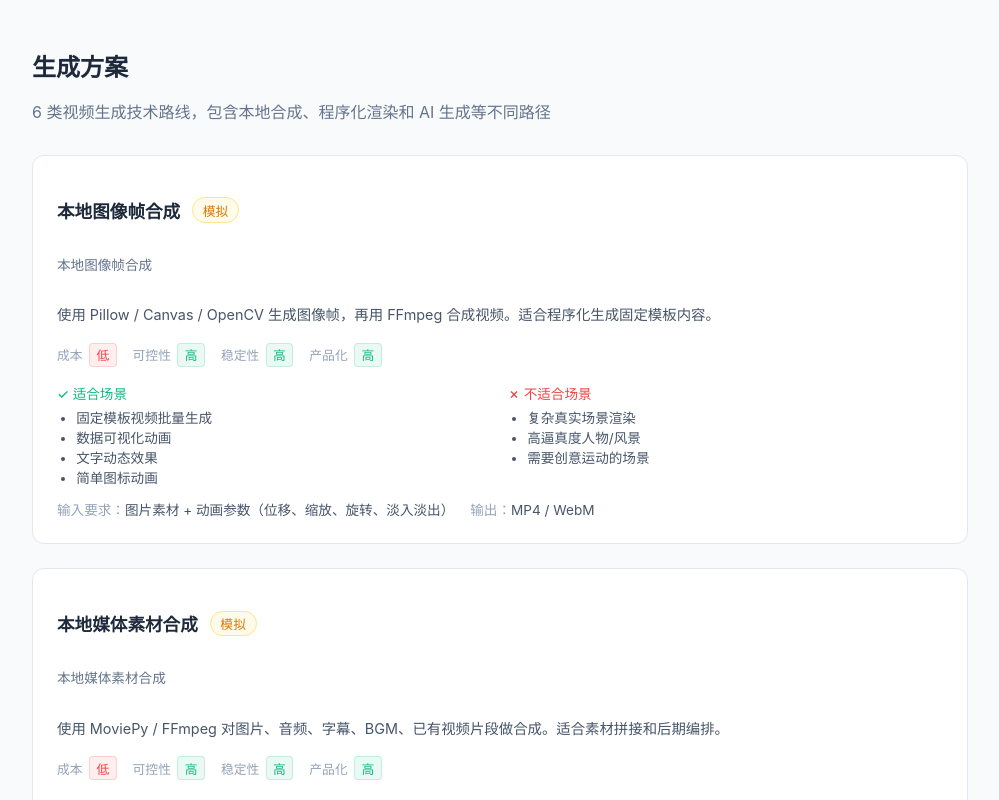
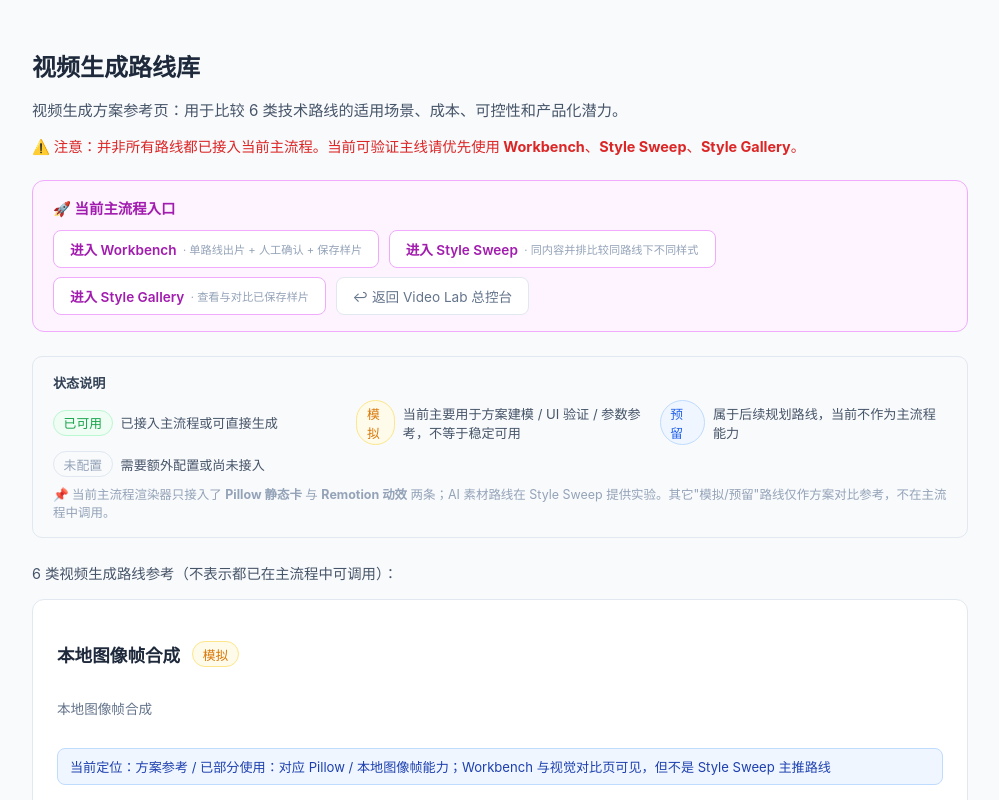
Before and after one commit to yydshly/share-get-video, a React (Vite) app in the folder frontend/: page /video-lab/methods in a window 1280 px wide. Shown: the top 800 px of the page, without its empty margins (140-1139 px from the left). Built offline with nearby package versions, Linux system fonts and the light colour scheme; no server answers.

Commit message:
chore: clarify video methods positioning v0.8.5

```diff
--- a/frontend/src/video-lab/pages/VideoMethodsPage.tsx
+++ b/frontend/src/video-lab/pages/VideoMethodsPage.tsx
@@ -1,5 +1,8 @@
-// Video Methods Page - 生成方案页
+// Video Methods Page - 视频生成方案参考页
+// V0.8.5: 明确这是「方案参考页 / 路线库」，不是当前生成主入口
+// V0.8.5: 增加主流程快捷入口 + 状态说明 + 每类路线的"当前定位"
 
+import { Link } from "react-router-dom";
 import { SEED_VIDEO_METHODS, METHOD_CATEGORY_LABELS } from "../seedData";
 
 const STATUS_COLORS: Record<string, { bg: string; text: string; border: string }> = {
@@ -23,6 +26,13 @@ const LEVEL_LABELS: Record<string, string> = {
   very_high: "极高",
 };
 
+const STATUS_LABELS: Record<string, string> = {
+  available: "已可用",
+  mock: "模拟",
+  reserved: "预留",
+  not_configured: "未配置",
+};
+
 function LevelBadge({ level }: { level: string }) {
   const color = LEVEL_COLORS[level] ?? "#64748b";
   const label = LEVEL_LABELS[level] ?? level;
@@ -44,12 +54,7 @@ function LevelBadge({ level }: { level: string }) {
 
 function StatusBadge({ status }: { status: string }) {
   const colors = STATUS_COLORS[status] ?? STATUS_COLORS.not_configured;
-  const labels: Record<string, string> = {
-    available: "已可用",
-    mock: "模拟",
-    reserved: "预留",
-    not_configured: "未配置",
-  };
+  const label = STATUS_LABELS[status] ?? status;
   return (
     <span
       style={{
@@ -61,25 +66,159 @@ function StatusBadge({ status }: { status: string }) {
         fontSize: "0.8rem",
       }}
     >
-      {labels[status] ?? status}
+      {label}
     </span>
   );
 }
 
+// V0.8.5: 每类路线在"当前主流程"中的实际定位。
+// 规则：不夸大、明确区分"主流程可验证 / 部分验证 / 方案参考 / 后续预留"。
+function getMethodRuntimePosition(id: string, status: string): string {
+  if (id === "method_template_programmatic_render") {
+    return "主流程重点验证：对应 Remotion 动态模板路线，是 Style Sweep 当前主推路线";
+  }
+  if (id === "method_local_frame_compose") {
+    return "方案参考 / 已部分使用：对应 Pillow / 本地图像帧能力；Workbench 与视觉对比页可见，但不是 Style Sweep 主推路线";
+  }
+  if (id === "method_ai_asset_then_compose") {
+    return "部分验证：AI 素材路线已在 Style Sweep 提供实验，但仍非 Workbench 默认可用路线（preview_only）";
+  }
+  if (id === "method_ai_video_direct") {
+    return "后续预留：当前未接入主流程；如需生成需额外接入文生视频模型";
+  }
+  if (id === "method_hybrid_pipeline") {
+    return "后续预留：当前未接入主流程；规划中的多模态自动编排能力";
+  }
+  if (id === "method_local_media_compose") {
+    return "方案参考：用于说明 MoviePy / FFmpeg 素材拼接方向；当前未被主流程直接选用";
+  }
+  if (status === "reserved") return "后续预留：当前不作为主流程生成能力";
+  if (status === "mock") return "方案参考：用于技术路线建模，不代表稳定生产能力";
+  return "未配置或待接入";
+}
+
+// V0.8.5: 主流程快捷入口
+const MAIN_FLOW_LINKS = [
+  { to: "/video-lab/workbench", label: "进入 Workbench", desc: "单路线出片 + 人工确认 + 保存样片" },
+  { to: "/video-lab/style-sweep", label: "进入 Style Sweep", desc: "同内容并排比较同路线下不同样式" },
+  { to: "/video-lab/style-gallery", label: "进入 Style Gallery", desc: "查看与对比已保存样片" },
+];
+
+// V0.8.5: 状态说明（用同一文案风格放在页面顶部）
+const STATUS_LEGEND: { status: string; desc: string }[] = [
+  { status: "available", desc: "已接入主流程或可直接生成" },
+  { status: "mock", desc: "当前主要用于方案建模 / UI 验证 / 参数参考，不等于稳定可用" },
+  { status: "reserved", desc: "属于后续规划路线，当前不作为主流程能力" },
+  { status: "not_configured", desc: "需要额外配置或尚未接入" },
+];
+
 export default function VideoMethodsPage() {
   return (
     <div style={{ padding: "2rem", maxWidth: "1000px", margin: "0 auto" }}>
-      <div style={{ marginBottom: "2rem" }}>
+      {/* 顶部定位（V0.8.5） */}
+      <div style={{ marginBottom: "1.5rem" }}>
         <h1 style={{ fontSize: "1.5rem", fontWeight: 700, marginBottom: "0.5rem" }}>
-          生成方案
+          视频生成路线库
         </h1>
-        <p style={{ color: "#64748b" }}>
-          6 类视频生成技术路线，包含本地合成、程序化渲染和 AI 生成等不同路径
+        <p style={{ color: "#475569", fontSize: "0.95rem", marginBottom: "0.75rem" }}>
+          视频生成方案参考页：用于比较 6 类技术路线的适用场景、成本、可控性和产品化潜力。
+        </p>
+        <p style={{ color: "#dc2626", fontSize: "0.9rem", fontWeight: 500 }}>
+          ⚠️ 注意：并非所有路线都已接入当前主流程。当前可验证主线请优先使用
+          <strong> Workbench</strong>、<strong>Style Sweep</strong>、<strong>Style Gallery</strong>。
         </p>
       </div>
 
+      {/* V0.8.5: 主流程快捷入口 */}
+      <div
+        style={{
+          background: "#fdf4ff",
+          border: "1px solid #f0abfc",
+          borderRadius: 12,
+          padding: "1rem 1.25rem",
+          marginBottom: "1.5rem",
+        }}
+      >
+        <div style={{ fontWeight: 600, marginBottom: "0.75rem", color: "#a21caf", fontSize: "0.9rem" }}>
+          🚀 当前主流程入口
+        </div>
+        <div style={{ display: "flex", flexWrap: "wrap", gap: "0.6rem" }}>
+          {MAIN_FLOW_LINKS.map((l) => (
+            <Link
+              key={l.to}
+              to={l.to}
+              title={l.desc}
+              style={{
+                display: "inline-flex",
+                alignItems: "center",
+                gap: "0.4rem",
+                padding: "0.5rem 1rem",
+                borderRadius: 8,
+                fontSize: "0.85rem",
+                fontWeight: 600,
+                background: "white",
+                color: "#a21caf",
+                border: "1px solid #f0abfc",
+                textDecoration: "none",
+              }}
+            >
+              {l.label}
+              <span style={{ fontSize: "0.7rem", color: "#94a3b8", fontWeight: 400 }}>· {l.desc}</span>
+            </Link>
+          ))}
+          <Link
+            to="/video-lab"
+            style={{
+              display: "inline-flex",
+              alignItems: "center",
+              padding: "0.5rem 1rem",
+              borderRadius: 8,
+              fontSize: "0.85rem",
+              background: "white",
+              color: "#64748b",
+              border: "1px solid #e2e8f0",
+              textDecoration: "none",
+            }}
+          >
+            ↩ 返回 Video Lab 总控台
+          </Link>
+        </div>
+      </div>
+
+      {/* V0.8.5: 状态说明 */}
+      <div
+        style={{
+          background: "#f8fafc",
+          border: "1px solid #e2e8f0",
+          borderRadius: 10,
+          padding: "1rem 1.25rem",
+          marginBottom: "1.5rem",
+          fontSize: "0.82rem",
+          color: "#475569",
+        }}
+      >
+        <div style={{ fontWeight: 600, marginBottom: "0.5rem", color: "#334155" }}>状态说明</div>
+        <div style={{ display: "grid", gridTemplateColumns: "repeat(auto-fit, minmax(220px, 1fr))", gap: "0.4rem 1rem" }}>
+          {STATUS_LEGEND.map((row) => (
+            <div key={row.status} style={{ display: "flex", alignItems: "center", gap: "0.5rem" }}>
+              <StatusBadge status={row.status} />
+              <span>{row.desc}</span>
+            </div>
+          ))}
+        </div>
+        <div style={{ marginTop: "0.5rem", color: "#94a3b8", fontSize: "0.78rem" }}>
+          📌 当前主流程渲染器只接入了 <strong>Pillow 静态卡</strong> 与 <strong>Remotion 动效</strong> 两条；AI 素材路线在 Style Sweep 提供实验。其它"模拟/预留"路线仅作方案对比参考，不在主流程中调用。
+        </div>
+      </div>
+
+      {/* 路线卡片列表（V0.8.5: 标题软化 + 每张卡片加"当前定位"） */}
+      <div style={{ marginBottom: "1rem", fontSize: "0.9rem", color: "#475569" }}>
+        6 类视频生成路线参考（不表示都已在主流程中可调用）：
+      </div>
       <div style={{ display: "flex", flexDirection: "column", gap: "1.5rem" }}>
-        {SEED_VIDEO_METHODS.map((method) => (
+        {SEED_VIDEO_METHODS.map((method) => {
+          const position = getMethodRuntimePosition(method.id, method.implementationStatus);
+          return (
             <div
               key={method.id}
               style={{
@@ -100,6 +239,21 @@ export default function VideoMethodsPage() {
                     {METHOD_CATEGORY_LABELS[method.category] ?? method.category}
                   </p>
                 </div>
+              </div>
+
+              {/* V0.8.5: 当前定位（在 description 之上提示，避免误导） */}
+              <div
+                style={{
+                  background: "#eff6ff",
+                  border: "1px solid #bfdbfe",
+                  borderRadius: 8,
+                  padding: "0.5rem 0.75rem",
+                  fontSize: "0.82rem",
+                  color: "#1e40af",
+                  marginBottom: "1rem",
+                }}
+              >
+                当前定位：{position}
               </div>
 
               <p style={{ fontSize: "0.9rem", color: "#475569", marginBottom: "1rem", lineHeight: 1.6 }}>
@@ -153,7 +307,8 @@ export default function VideoMethodsPage() {
                 <span style={{ color: "#475569" }}>{method.outputType}</span>
               </div>
             </div>
-        ))}
+          );
+        })}
       </div>
     </div>
   );
```
Also changed, not shown: 1 other file (tests, documents, lock files or other folders). Lines whose indentation alone changed are shown as unchanged.
